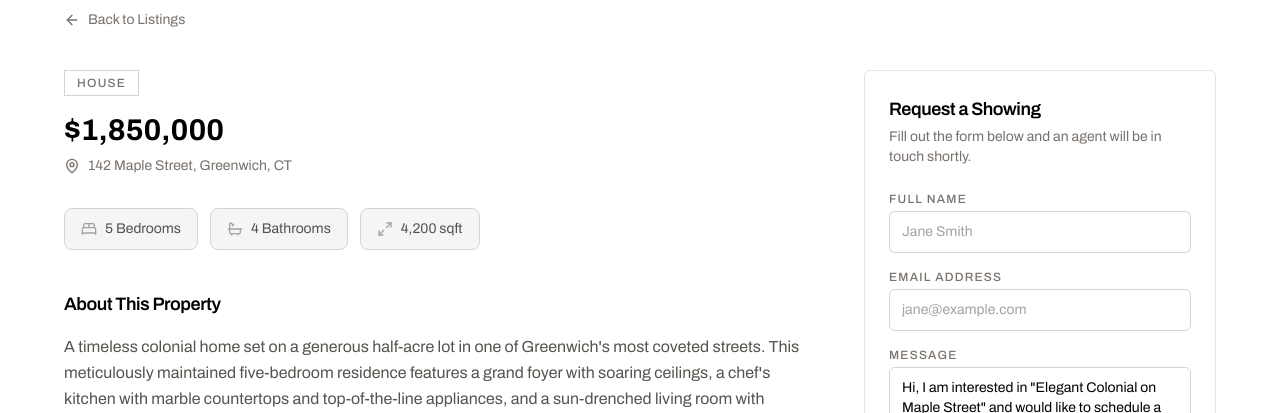
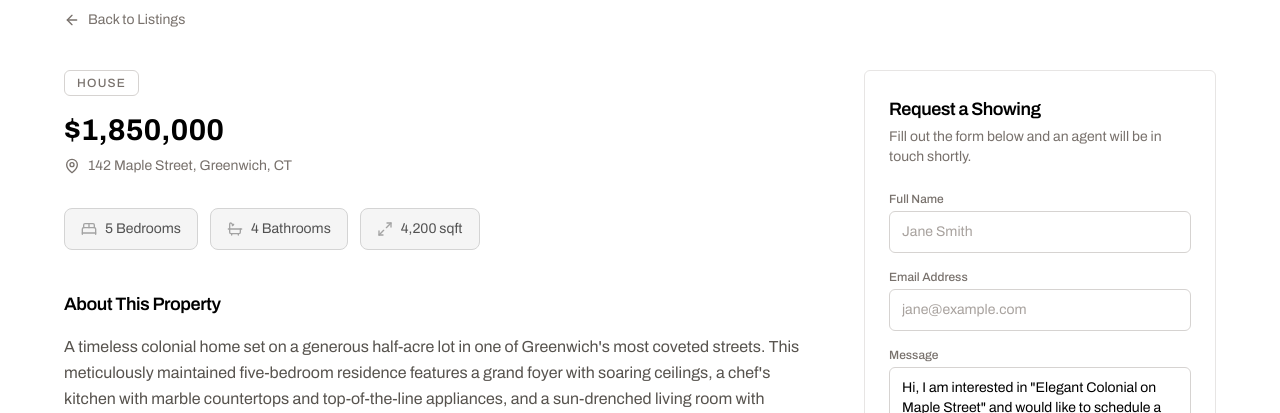
Before and after one commit to Xhimi1/JimEstate, a Next.js app: page /listings/1 in a window 1280 px wide. Shown: the part 518-931 px from the top of the page. Built offline with nearby package versions, Linux system fonts and the light colour scheme.

Commit message:
Listing detail: rounded eyebrow badge, form labels sentence case

```diff
--- a/app/listings/[id]/page.tsx
+++ b/app/listings/[id]/page.tsx
@@ -77,7 +77,7 @@ export default function ListingDetailPage({ params }: PageProps) {
             {/* Left: Details (2/3) */}
             <div className="lg:col-span-2">
               {/* Type Badge */}
-              <span className="mb-4 inline-block border border-stone-300 px-3 py-1 text-xs font-medium uppercase tracking-widest text-stone-500">
+              <span className="mb-4 inline-block rounded-md border border-stone-300 px-3 py-1 text-xs font-medium uppercase tracking-widest text-stone-500">
                 {typeLabels[listing.type]}
               </span>
 
--- a/components/ContactForm.tsx
+++ b/components/ContactForm.tsx
@@ -47,7 +47,7 @@ export default function ContactForm({ listingTitle }: ContactFormProps) {
         <div>
           <label
             htmlFor="name"
-            className="mb-1 block text-xs font-medium uppercase tracking-widest text-stone-500"
+            className="mb-1 block text-xs font-medium text-stone-500"
           >
             Full Name
           </label>
@@ -65,7 +65,7 @@ export default function ContactForm({ listingTitle }: ContactFormProps) {
         <div>
           <label
             htmlFor="email"
-            className="mb-1 block text-xs font-medium uppercase tracking-widest text-stone-500"
+            className="mb-1 block text-xs font-medium text-stone-500"
           >
             Email Address
           </label>
@@ -83,7 +83,7 @@ export default function ContactForm({ listingTitle }: ContactFormProps) {
         <div>
           <label
             htmlFor="message"
-            className="mb-1 block text-xs font-medium uppercase tracking-widest text-stone-500"
+            className="mb-1 block text-xs font-medium text-stone-500"
           >
             Message
           </label>
```
